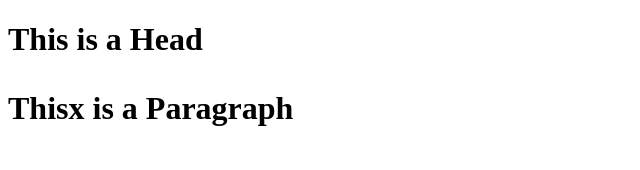
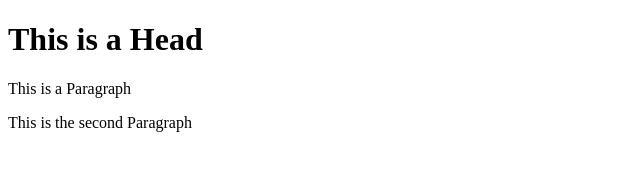
Before and after one commit to Rich-McGrath/git-test, a plain HTML site: page index.html in a window 1280 px wide. Shown: the whole page, without its empty margins (0-640 px from the left). Drawn offline with Linux system fonts and the light colour scheme.

Commit message:
Third Commit

```diff
--- a/index.html
+++ b/index.html
@@ -1,7 +1,8 @@
 <!DOCTYPE html>
 <html>
     <body>
-        <h1> This is a Head<er/h1>
-        <p>Thisx is a Paragraph</p>
+        <h1> This is a Head</h1>
+        <p>This is a Paragraph</p>
+        <p>This is the second Paragraph</p>
     </body>
 </html>
```
